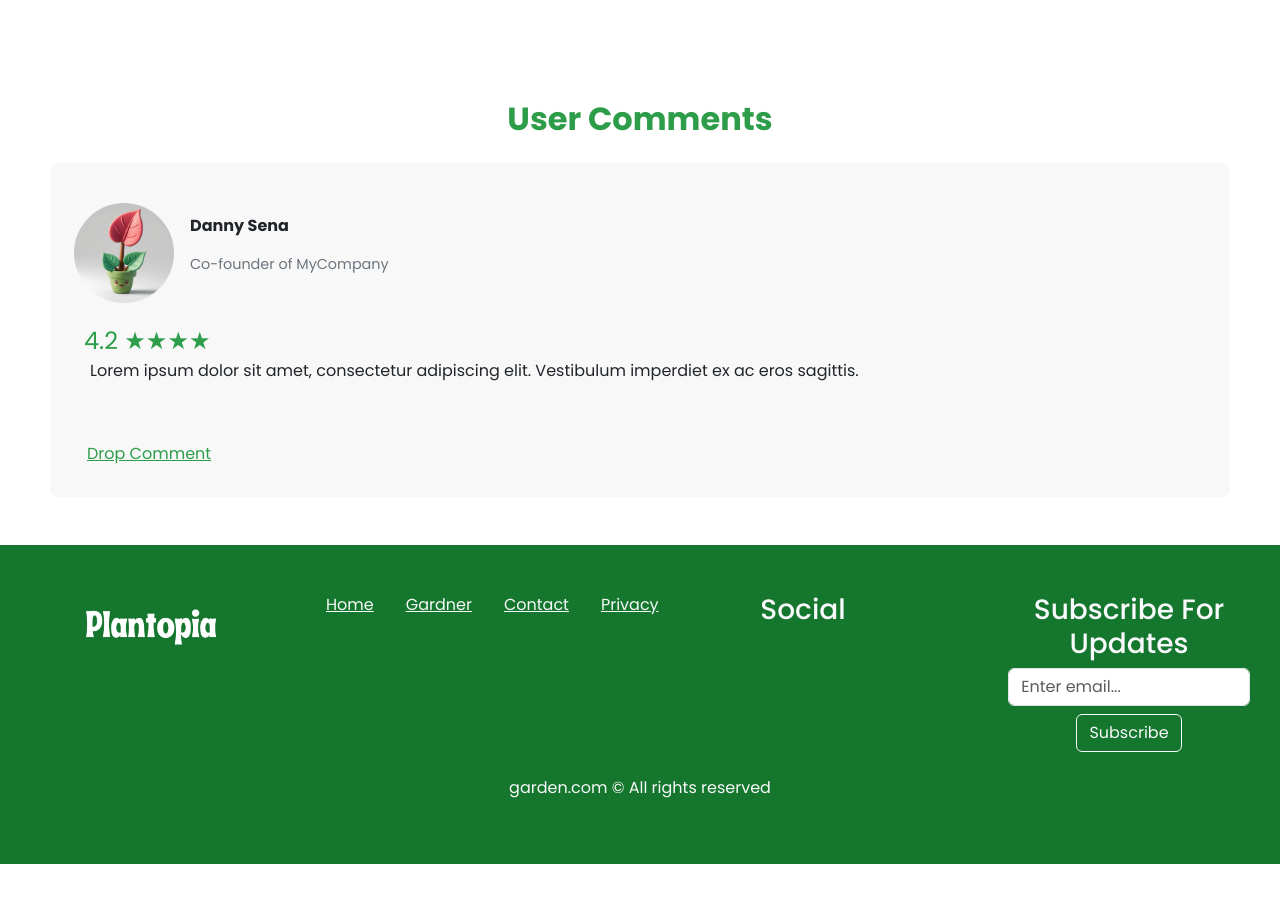
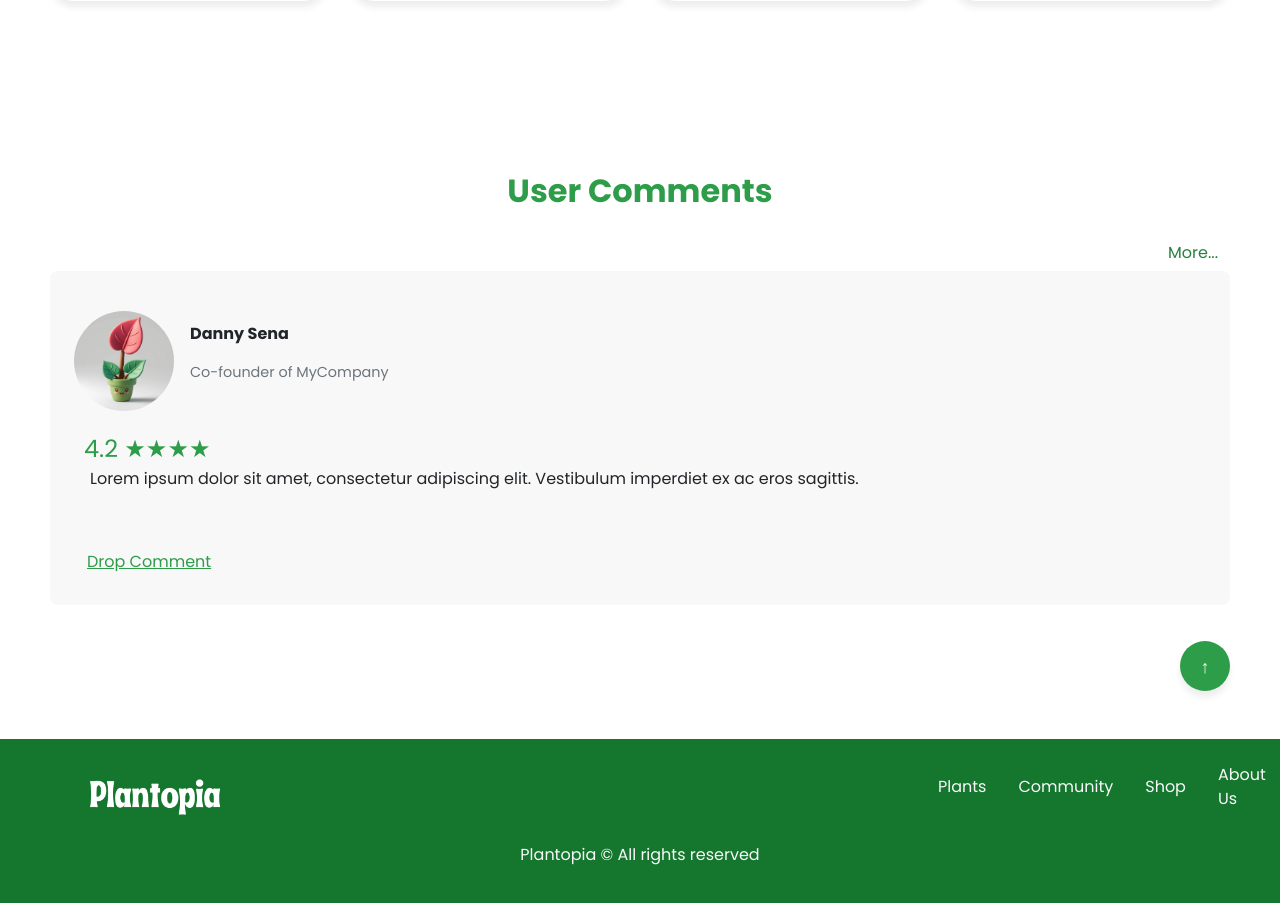
Before and after one commit to QuivyGM/24-OS_Project2, a React (Create React App) app in the folder Plantopia/: page / in a window 1280 px wide. Shown: the part 3220-4123 px from the top of the page. Before the commit the page ends 4084 px from the top, so only its background shows below. Built offline with nearby package versions, Linux system fonts and the light colour scheme.

Commit message:
update main

```diff
--- a/Plantopia/src/components/Main.js
+++ b/Plantopia/src/components/Main.js
@@ -31,6 +31,18 @@ const MainPage = () => {
     navigate('/shop');
   };
 
+  const handlePlantsClick = () => {
+    navigate('/plants');
+  };
+
+  const handleCommunityClick = () => {
+    navigate('/community');
+  };
+
+  const handleAboutusClick = () => {
+    navigate('/aboutus');
+  };
+
   useEffect(() => {
     const handleScroll = () => {
       setIsScrolled(window.scrollY > window.innerHeight);
@@ -56,10 +68,10 @@ const MainPage = () => {
               {/* Navbar links */}
               <div className="collapse navbar-collapse nav-center" id="navbarSupportedContent">
                 <ul className="navbar-nav mb-2 mb-lg-0">
-                  <li className="nav-item"><a className="nav-link active" onClick={() => navigate('/plants')} href='plants'>Plants</a></li>
-                  <li className="nav-item"><a className="nav-link active" onClick={() => navigate('/community')} href='community'>Community</a></li>
+                  <li className="nav-item"><a className="nav-link active" onClick={handlePlantsClick} href='plants'>Plants</a></li>
+                  <li className="nav-item"><a className="nav-link active" onClick={handleCommunityClick} href='community'>Community</a></li>
                   <li className="nav-item"><a className="nav-link active" onClick={handleShopClick} href='shop'>Shop</a></li>
-                  <li className="nav-item"><a className="nav-link active" onClick={() => navigate('/aboutus')} href='aboutus'>About Us</a></li>
+                  <li className="nav-item"><a className="nav-link active" onClick={handleAboutusClick} href='aboutus'>About Us</a></li>
                 </ul>
 
                 {/* Right nav (search and login) */}
@@ -91,12 +103,7 @@ const MainPage = () => {
           <h1>Plantopia</h1>
         </div>
       </div>
-
-
-
-
-
-
+{/* --------------------------------------------------------------------------------------------------------------- */}
 
       {/* Second Page Section */}
       <div className="main-second">
@@ -130,6 +137,14 @@ const MainPage = () => {
         {/* Individual Blogs Section */}
         <section className="individual-blogs py-5">
           <h2 className="text-center blog-title">Individual Blogs</h2>
+          <div className="btn btn more-button-div">
+            <button
+                className="more-button"
+                onClick={handlePlantsClick} href='shop'
+              >
+                More...
+            </button>
+          </div>
           <div className="row ">
             <div className="col-md-5 blog-image-box">
               <img src="./images/1.jpg" alt="Blog" className="img-fluid blog-image" />
@@ -186,7 +201,17 @@ const MainPage = () => {
 
         {/* Our Products Section */}
         <section className="our-products py-5">
-          <h2 className="text-center mb-4">Our Products</h2>
+          <div className="d-flex justify-content-between align-items-center mb-4">
+            <h2 className="text-center mb-0">Our Products</h2>
+          </div>
+          <div className="btn btn more-button-div">
+            <button
+                className="more-button"
+                onClick={handleShopClick} href='shop'
+              >
+                More...
+            </button>
+          </div>
           <div className="row">
             {[1, 2, 3, 4].map((item) => (
               <div key={item} className="col-6 col-md-3 mb-4">
@@ -203,9 +228,18 @@ const MainPage = () => {
           </div>
         </section>
 
+
         {/* User Comments Section */}
         <section className="user-comments py-5">
           <h2 className="text-center mb-4">User Comments</h2>
+          <div className="btn btn more-button-div">
+            <button
+                className="more-button"
+                onClick={handleCommunityClick} href='shop'
+              >
+                More...
+            </button>
+          </div>
           <div className="comment-box p-4">
             <div className="comment-author mt-3 d-flex align-items-center">
               <img src="./images/4.jpg" alt="User" className="rounded-circle" />
@@ -222,33 +256,30 @@ const MainPage = () => {
             </div>
             <button className="btn btn-link drop-comment mt-3">Drop Comment</button>
           </div>
+          <div className="text-center top mt-3">
+              <button
+                className="back-to-top"
+                onClick={() => window.scrollTo({ top: 0, behavior: 'smooth' })}
+              >
+                ↑
+              </button>
+          </div>
         </section>
 
         {/* Footer Section */}
         <footer className="footer py-5">
-          <div className="row text-center">
+          <div className="row logo-links">
             <div className="col-md-3 footer-logo">
-              <img src="./images/logo.png" alt="Plantopia Logo" />
+              <img src="./images/logo.png" alt="Plantopia Logo" onClick={handleLogoClick}/>
             </div>
             <div className="col-md-3 footer-links">
-              <a href="#home">Home</a>
-              <a href="#gardner">Gardner</a>
-              <a href="#contact">Contact</a>
-              <a href="#privacy">Privacy</a>
-            </div>
-            <div className="col-md-3 footer-social">
-              <h3>Social</h3>
-              <a href="#facebook"><i className="fab fa-facebook"></i></a>
-              <a href="#linkedin"><i className="fab fa-linkedin"></i></a>
-              <a href="#instagram"><i className="fab fa-instagram"></i></a>
-            </div>
-            <div className="col-md-3 subscribe">
-              <h3>Subscribe For Updates</h3>
-              <input type="email" placeholder="Enter email..." className="form-control mb-2" />
-              <button className="btn button-subscribe">Subscribe</button>
+              <a className="nav-link active" onClick={handlePlantsClick} href='plants'>Plants</a>
+              <a className="nav-link active" onClick={handleCommunityClick} href='community'>Community</a>
+              <a className="nav-link active" onClick={handleShopClick} href='shop'>Shop</a>
+              <a className="nav-link active" onClick={handleAboutusClick} href='aboutus'>About Us</a>
             </div>
           </div>
-          <p className="footer-note text-center mt-4">garden.com © All rights reserved</p>
+          <p className="footer-note text-center mt-4">Plantopia © All rights reserved</p>
         </footer>
 
       </div>
--- a/Plantopia/src/styles/pages/_main.scss
+++ b/Plantopia/src/styles/pages/_main.scss
@@ -83,29 +83,28 @@ html, body {
 .navbar-nav {
   padding-right: 10px;
   a {
-    color: $light-color !important;
+    color: $light-color;
+    display: block;
+    margin-bottom: 0.5rem;
+    padding: 0;
     position: relative;
-    transition: color 0.3s ease;
-    margin: 0px 12px !important;
-    padding: 0;
-
+    text-decoration: none; // Remove default underline
+    transition: transform 0.4s ease !important; // Smooth scaling effect
+    // Add an animated underline effect
     &::after {
-      content: "";
+      content: '';
       position: absolute;
       left: 0;
-      bottom: -4px;
-      width: 0;
+      bottom: -2px;
+      width: 0; // Initially set to 0
       height: 2px;
-      background-color: $light-color;
-      transition: width 0.3s ease;
+      background-color: $light-color; // Set the underline color
+      transition: width 0.3s ease !important; // Smoothly expand the underline
     }
 
-    &:hover {
-      color: $light-color;
-
-      &::after {
-        width: 100%;
-      }
+    // On hover, expand the underline
+    &:hover::after {
+      width: 100%; // Fully expand the underline
     }
   }
 }
@@ -245,14 +244,20 @@ html, body {
     }
   }
 
-
+  .footer-logo{
+    width: 100% !important;
+    text-align: center;
+  }
   .footer-links{
     display: flex;
     flex-direction: column;
     padding: 20px 0px;
+    a{
+      text-align: center;
+    }
   }
 }
-// ---------------------------------------------
+// --------media 끝-------------------------------------
 
 @keyframes slideIn {
   from {
@@ -368,18 +373,18 @@ html, body {
     border: none; /* Remove default border */
     border-radius: 8px; /* Rounded corners */
     border: 0;
+
   }
 
-  .accordion-button:not(.collapsed) {
-    box-shadow: none; /* Remove default shadow */
-    border: 0;
+  .accordion-button:focus {
+    outline: none; /* Removes the blue focus outline */
+    box-shadow: none; /* Removes any shadow effects on focus */
   }
 
   .accordion-body {
     padding: 1rem; /* Add padding to accordion content */
     border: 0;
   }
-
   // end accordion
 
   .provide-content{
@@ -430,6 +435,7 @@ html, body {
     margin-bottom: 2rem;
   }
 
+// Our products
   .product-item {
     border-radius: 24px;
     box-shadow: 0px 6.476px 6px 0px rgba(41, 41, 41, 0.08);
@@ -439,25 +445,53 @@ html, body {
       color: $primary-color;
     }
     .price {
-      color: $secondary-color;
+      color: $text-color;
+      font-weight: 500;
     }
     .card-img-top{
       border-radius: 24px 24px 0px 0px;
     }
     .card-body{
       .btn-outline-primary{
-        color: $primary-color;
+        color: $light-color;
         border: 1px solid $primary-color;
-
+        background-color: $primary-color;
         &:hover {
-          background-color: $primary-color;
+          background-color: $secondary-color;
           box-shadow: 0px 4px 8px rgba(0, 0, 0, 0.15);
           color: $light-color;
         }
       }
     }
   }
+  .more-button-div{
+    display: flex;
+    justify-content: end;
+    border: 0;
 
+    .more-button {
+      background-color: transparent;
+      color: $secondary-color;
+      font-size: 16px;
+      border: none;
+      cursor: pointer;
+      transition: background-color 0.3s ease, transform 0.2s ease;
+
+      &:hover {
+        color: $primary-color;
+      }
+
+      &:focus {
+        outline: none;
+        background-color: transparent;
+        color: $primary-color;
+      }
+    }
+  }
+//-------------------------- Our Products ----------------------------
+
+// user comments
+.user-comments{
   .comment-box {
     background-color: #f8f8f8;
     border-radius: 8px;
@@ -485,43 +519,98 @@ html, body {
     }
   }
 
+  .top{  // top button
+    display: flex;
+    justify-content: end;
+    padding-top: 20px;
+    .back-to-top {
+      width: 50px; // Width of the button
+      height: 50px; // Height of the button
+      display: inline-flex;
+      align-items: center;
+      justify-content: center;
+      font-size: 18px; // Font size for the arrow
+      font-weight: bold;
+      color: $light-color; // Text color
+      background-color: $primary-color; // Background color
+      border: none;
+      border-radius: 50%; // Makes the button circular
+      cursor: pointer;
+      transition: background-color 0.3s ease, transform 0.3s ease;
+      box-shadow: $box-shadow-primary;
+
+      &:hover {
+        background-color: $secondary-color; // Darken background on hover
+        transform: translateY(-5px); // Slight upward movement on hover
+      }
+
+      &:focus {
+        outline: none;
+        box-shadow: 0 0 5px $primary-color; // Add a glowing outline on focus
+      }
+    }
+  }
+}
+// ----------- user comments end ------------------------
+
+//  Footer
   .footer {
     background-color: $footer-color;
     color: $light-color;
-    .footer-logo img {
-      width: 150px;
+    padding: 24px 0px !important;
+    .logo-links{
+      display: flex;
+      justify-content: space-between;
+      padding: 0px 80px;
+      cursor: pointer;
     }
-    .footer-links,
-    .footer-social,
-    .subscribe {
+    .footer-logo{
+      width: 20%;
+        img{
+          width: 150px;
+        }
+    }
+    .footer-links{
+      display: flex;
+      justify-content: space-evenly;
+      gap: 2rem;
+      align-items: center;
       a {
         color: $light-color;
         display: block;
         margin-bottom: 0.5rem;
+        padding: 0;
+        position: relative;
+        text-decoration: none; // Remove default underline
+        transition: transform 0.3s ease; // Smooth scaling effect
+
+        // Hover animation
         &:hover {
-          color: $secondary-color;
+          transform: scale(1.12); // Slightly enlarge the link on hover
         }
-      }
-      .button-subscribe{
-        color: $light-color;
-        border: 1px solid $light-color;
 
-        &:hover{
-          background-color: $light-color;
-          color: $secondary-color;
+        // Add an animated underline effect
+        &::after {
+          content: '';
+          position: absolute;
+          left: 0;
+          bottom: -2px;
+          width: 0; // Initially set to 0
+          height: 2px;
+          background-color: $light-color; // Set the underline color
+          transition: width 0.3s ease; // Smoothly expand the underline
+        }
+
+        // On hover, expand the underline
+        &:hover::after {
+          width: 100%; // Fully expand the underline
         }
       }
     }
-    .subscribe .form-control {
-      max-width: 80%;
-      margin: auto;
-    }
-    .footer-links{
-      display: flex;
-      gap: 2rem;
-    }
   }
 }
+// -------- Footer end -------------------------------------------------
+
 
 section{
   padding: 50px 50px !important;
--- a/Plantopia/src/styles/style.css
+++ b/Plantopia/src/styles/style.css
@@ -76,24 +76,23 @@ html, body {
   padding-right: 10px;
 }
 .navbar-nav a {
-  color: #f8f9fa !important;
+  color: #f8f9fa;
+  display: block;
+  margin-bottom: 0.5rem;
+  padding: 0;
   position: relative;
-  transition: color 0.3s ease;
-  margin: 0px 12px !important;
-  padding: 0;
+  text-decoration: none;
+  transition: transform 0.4s ease !important;
 }
 .navbar-nav a::after {
   content: "";
   position: absolute;
   left: 0;
-  bottom: -4px;
+  bottom: -2px;
   width: 0;
   height: 2px;
   background-color: #f8f9fa;
-  transition: width 0.3s ease;
-}
-.navbar-nav a:hover {
-  color: #f8f9fa;
+  transition: width 0.3s ease !important;
 }
 .navbar-nav a:hover::after {
   width: 100%;
@@ -208,10 +207,17 @@ html, body {
     width: 300px !important;
     height: 300px !important;
   }
+  .footer-logo {
+    width: 100% !important;
+    text-align: center;
+  }
   .footer-links {
     display: flex;
     flex-direction: column;
     padding: 20px 0px;
+  }
+  .footer-links a {
+    text-align: center;
   }
 }
 @keyframes slideIn {
@@ -315,9 +321,9 @@ html, body {
   border-radius: 8px; /* Rounded corners */
   border: 0;
 }
-.main-second .accordion-button:not(.collapsed) {
-  box-shadow: none; /* Remove default shadow */
-  border: 0;
+.main-second .accordion-button:focus {
+  outline: none; /* Removes the blue focus outline */
+  box-shadow: none; /* Removes any shadow effects on focus */
 }
 .main-second .accordion-body {
   padding: 1rem; /* Add padding to accordion content */
@@ -374,83 +380,144 @@ html, body {
   color: #2D9D49;
 }
 .main-second .product-item .price {
-  color: #25823C;
+  color: #343a40;
+  font-weight: 500;
 }
 .main-second .product-item .card-img-top {
   border-radius: 24px 24px 0px 0px;
 }
 .main-second .product-item .card-body .btn-outline-primary {
-  color: #2D9D49;
+  color: #f8f9fa;
   border: 1px solid #2D9D49;
+  background-color: #2D9D49;
 }
 .main-second .product-item .card-body .btn-outline-primary:hover {
-  background-color: #2D9D49;
+  background-color: #25823C;
   box-shadow: 0px 4px 8px rgba(0, 0, 0, 0.15);
   color: #f8f9fa;
 }
-.main-second .comment-box {
+.main-second .more-button-div {
+  display: flex;
+  justify-content: end;
+  border: 0;
+}
+.main-second .more-button-div .more-button {
+  background-color: transparent;
+  color: #25823C;
+  font-size: 16px;
+  border: none;
+  cursor: pointer;
+  transition: background-color 0.3s ease, transform 0.2s ease;
+}
+.main-second .more-button-div .more-button:hover {
+  color: #2D9D49;
+}
+.main-second .more-button-div .more-button:focus {
+  outline: none;
+  background-color: transparent;
+  color: #2D9D49;
+}
+.main-second .user-comments .comment-box {
   background-color: #f8f8f8;
   border-radius: 8px;
 }
-.main-second .comment-box .rating {
+.main-second .user-comments .comment-box .rating {
   font-size: 1.5rem;
   color: #2D9D49;
   padding-left: 10px;
 }
-.main-second .comment-box .author-name {
+.main-second .user-comments .comment-box .author-name {
   font-weight: bold;
 }
-.main-second .comment-box .author-position {
+.main-second .user-comments .comment-box .author-position {
   font-size: 0.9rem;
   color: #6c757d;
 }
-.main-second .comment-box img {
+.main-second .user-comments .comment-box img {
   width: 100px;
 }
-.main-second .comment-box .drop-comment {
+.main-second .user-comments .comment-box .drop-comment {
   color: #2D9D49;
 }
-.main-second .comment-box .star-info {
+.main-second .user-comments .comment-box .star-info {
   padding: 20px 0px;
+}
+.main-second .user-comments .top {
+  display: flex;
+  justify-content: end;
+  padding-top: 20px;
+}
+.main-second .user-comments .top .back-to-top {
+  width: 50px;
+  height: 50px;
+  display: inline-flex;
+  align-items: center;
+  justify-content: center;
+  font-size: 18px;
+  font-weight: bold;
+  color: #f8f9fa;
+  background-color: #2D9D49;
+  border: none;
+  border-radius: 50%;
+  cursor: pointer;
+  transition: background-color 0.3s ease, transform 0.3s ease;
+  box-shadow: 0px 6.476px 6px 0px rgba(41, 41, 41, 0.08);
+}
+.main-second .user-comments .top .back-to-top:hover {
+  background-color: #25823C;
+  transform: translateY(-5px);
+}
+.main-second .user-comments .top .back-to-top:focus {
+  outline: none;
+  box-shadow: 0 0 5px #2D9D49;
 }
 .main-second .footer {
   background-color: #15762D;
   color: #f8f9fa;
+  padding: 24px 0px !important;
+}
+.main-second .footer .logo-links {
+  display: flex;
+  justify-content: space-between;
+  padding: 0px 80px;
+  cursor: pointer;
+}
+.main-second .footer .footer-logo {
+  width: 20%;
 }
 .main-second .footer .footer-logo img {
   width: 150px;
 }
-.main-second .footer .footer-links a,
-.main-second .footer .footer-social a,
-.main-second .footer .subscribe a {
+.main-second .footer .footer-links {
+  display: flex;
+  justify-content: space-evenly;
+  gap: 2rem;
+  align-items: center;
+}
+.main-second .footer .footer-links a {
   color: #f8f9fa;
   display: block;
   margin-bottom: 0.5rem;
+  padding: 0;
+  position: relative;
+  text-decoration: none;
+  transition: transform 0.3s ease;
 }
-.main-second .footer .footer-links a:hover,
-.main-second .footer .footer-social a:hover,
-.main-second .footer .subscribe a:hover {
-  color: #25823C;
+.main-second .footer .footer-links a:hover {
+  transform: scale(1.12);
 }
-.main-second .footer .footer-links .button-subscribe,
-.main-second .footer .footer-social .button-subscribe,
-.main-second .footer .subscribe .button-subscribe {
-  color: #f8f9fa;
-  border: 1px solid #f8f9fa;
+.main-second .footer .footer-links a::after {
+  content: "";
+  position: absolute;
+  left: 0;
+  bottom: -2px;
+  width: 0;
+  height: 2px;
+  background-color: #f8f9fa;
+  transition: width 0.3s ease;
 }
-.main-second .footer .footer-links .button-subscribe:hover,
-.main-second .footer .footer-social .button-subscribe:hover,
-.main-second .footer .subscribe .button-subscribe:hover {
-  background-color: #f8f9fa;
-  color: #25823C;
-}
-.main-second .footer .subscribe .form-control {
-  max-width: 80%;
-  margin: auto;
-}
-.main-second .footer .footer-links {
-  display: flex;
-  gap: 2rem;
+.main-second .footer .footer-links a:hover::after {
+  width: 100%;
 }
 
 section {
```
Also changed, not shown: 1 other file (tests, documents, lock files or other folders).
